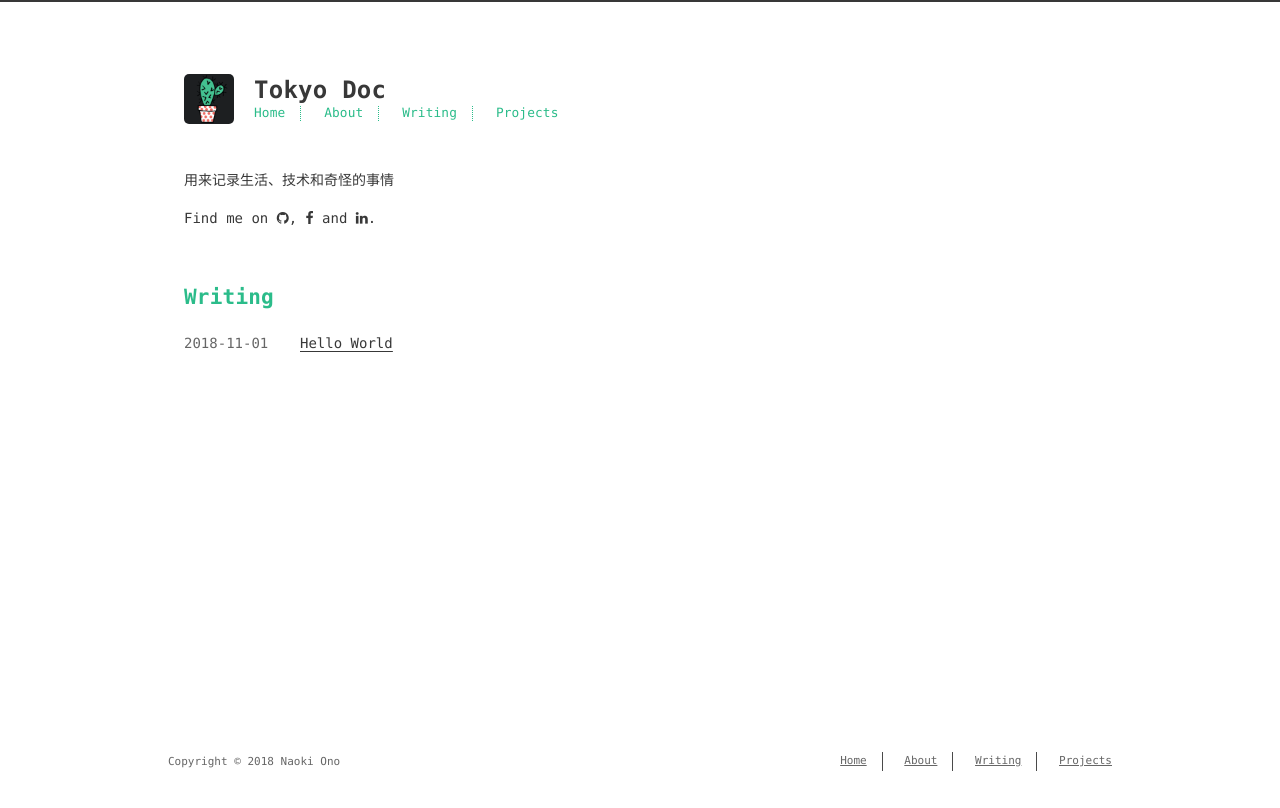
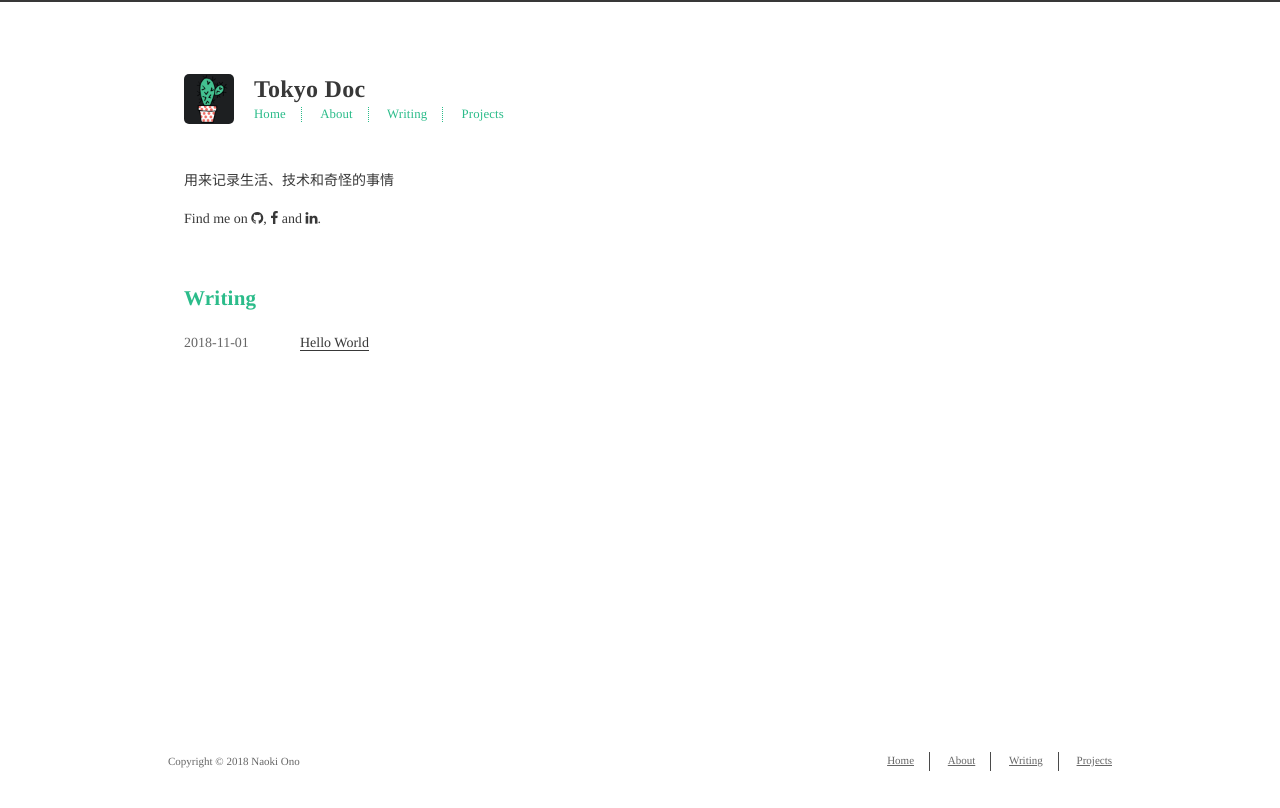
Before and after one commit to Tokyo-Lei/tokyo.github.io, a plain HTML site: page index.html in a window 1280 px wide. Drawn offline with Linux system fonts and the light colour scheme; a web font is replaced by a local one.

Commit message:
Site updated: 2018-11-01 15:43:21

```diff
--- a/css/style.css
+++ b/css/style.css
@@ -443,7 +443,7 @@ body {
   color: #383838;
   background-color: #fff;
   font-size: 14px;
-  font-family: "Menlo", "Meslo LG", monospace;
+  font-family: "microsoft sans serif";
   font-weight: 400;
   line-height: 1.725;
   text-rendering: geometricPrecision;
```
